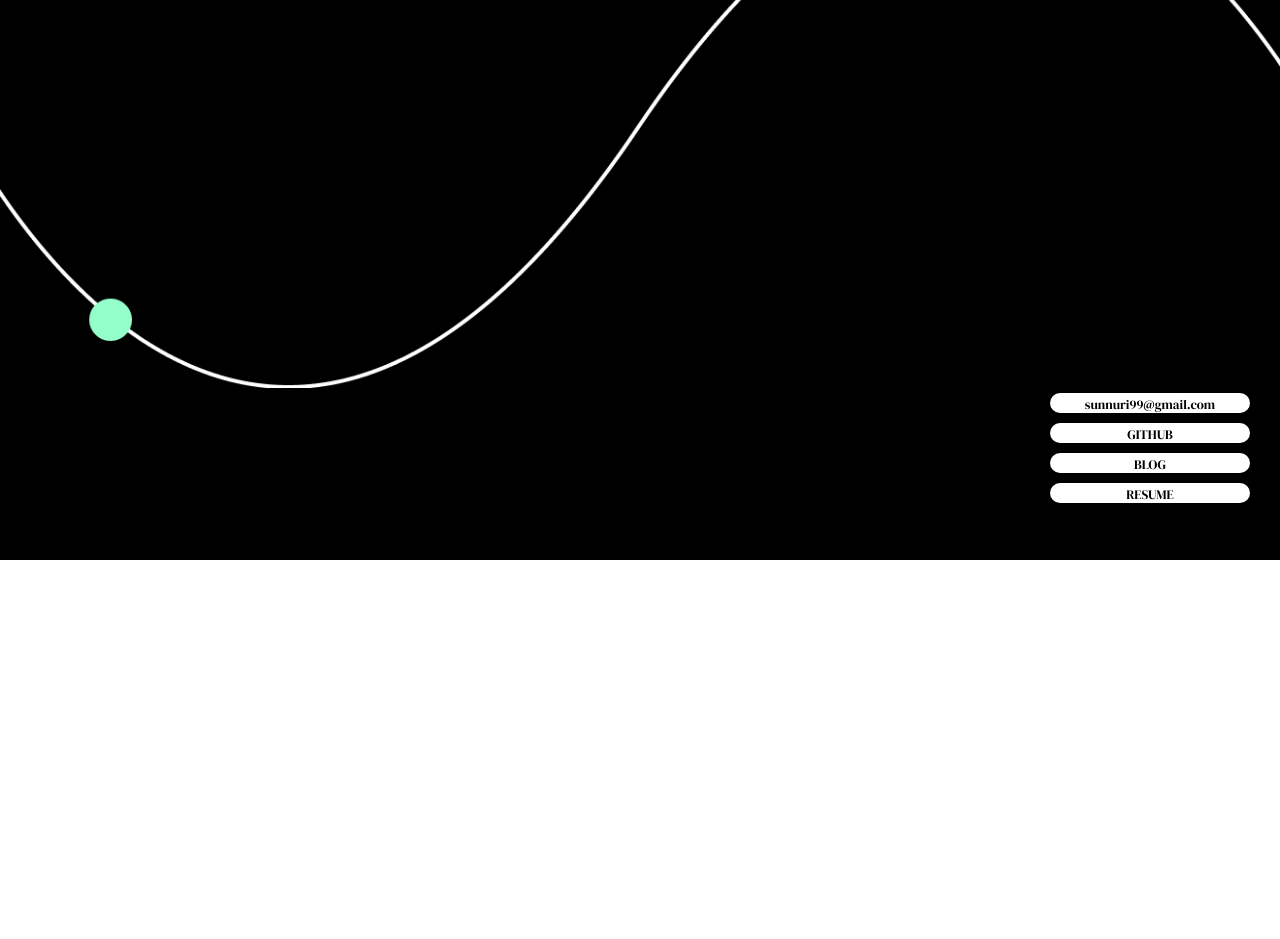
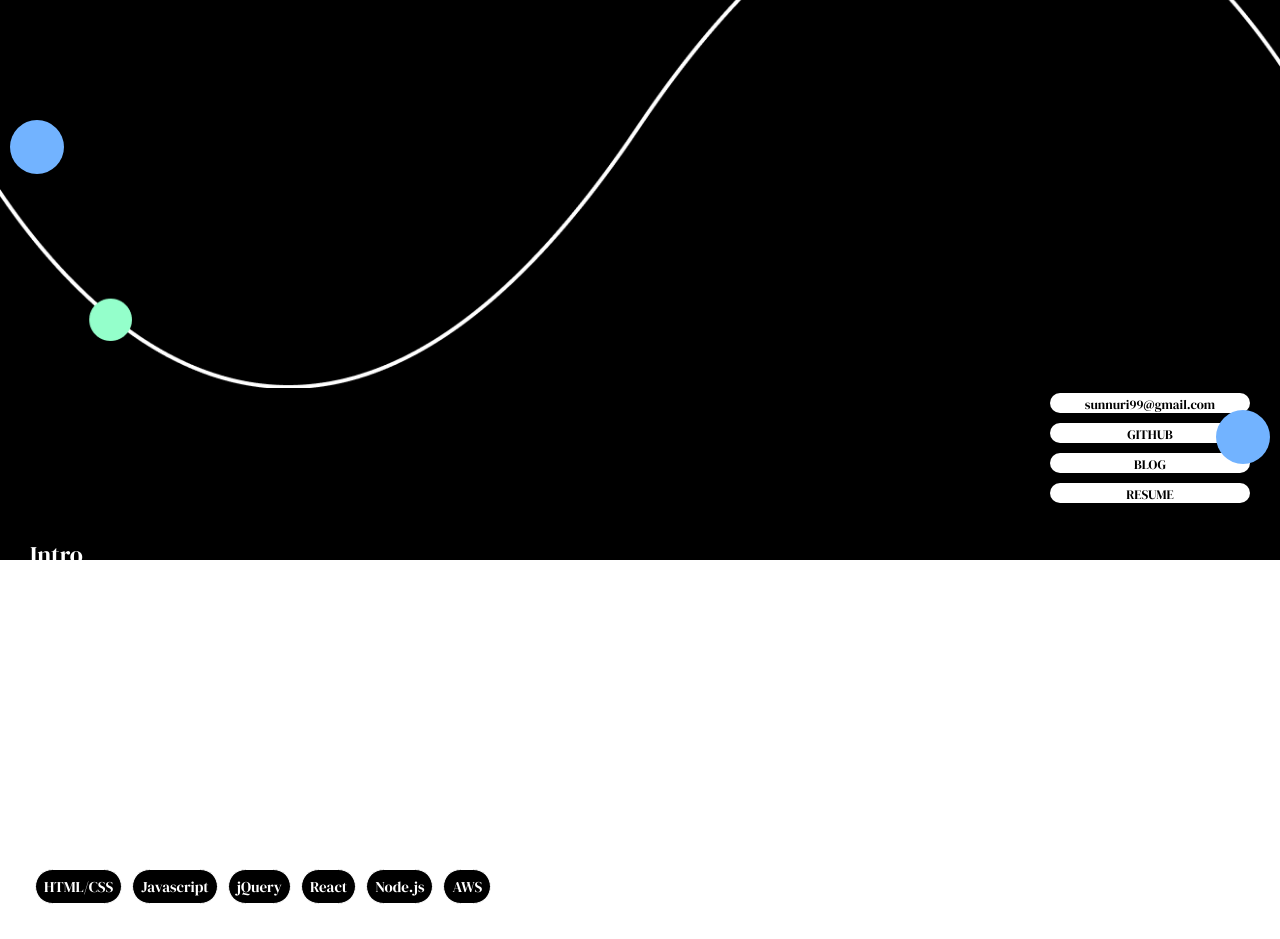
Before and after one commit to dawncoding/portfolio, a React (Create React App) app: page / in a window 1280 px wide. Shown: the part 240-1179 px from the top of the page. Before the commit the page ends 904 px from the top, so only its background shows below. Built offline with nearby package versions, Linux system fonts and the light colour scheme; a web font is replaced by a local one.

Commit message:
featl/#4 - skill title, filter 구성

```diff
--- a/src/App.js
+++ b/src/App.js
@@ -7,6 +7,8 @@ import FrontendDeveloperText from "./components/FrontendDeveloperText";
 import SunjinPortfolioText from "./components/SunjinPortfolioText";
 import Circle from "./components/Circle";
 import InfoButton from "./components/InfoButton";
+import Introduction from "./components/Introduction";
+import Skill from "./components/Skill";
 
 function App() {
   return (
@@ -22,6 +24,14 @@ function App() {
           <Circle circleNumber="first" />
           <InfoButton />
         </div>
+        <div className="container__body--intro">
+          <Introduction />
+          <Circle circleNumber="second" />
+        </div>
+        <div className="container__body--skill">
+          <Skill />
+          <Circle circleNumber="third" />
+        </div>
       </div>
     </div>
   );
--- /dev/null
+++ b/src/components/Skill.js
@@ -0,0 +1,18 @@
+import "../styles/css/common/Skill.css";
+import SkillFilter from "./SkillFilter.js";
+
+export default function Skill() {
+  return (
+    <div className="skill">
+      <div className="skill__title">Skill</div>
+      <div className="skill__filter">
+        <SkillFilter name="HTML/CSS"></SkillFilter>
+        <SkillFilter name="Javascript"></SkillFilter>
+        <SkillFilter name="jQuery"></SkillFilter>
+        <SkillFilter name="React"></SkillFilter>
+        <SkillFilter name="Node.js"></SkillFilter>
+        <SkillFilter name="AWS"></SkillFilter>
+      </div>
+    </div>
+  );
+}
--- /dev/null
+++ b/src/components/SkillFilter.js
@@ -0,0 +1,9 @@
+import "../styles/css/common/Skill.css";
+
+export default function SkillFilter(props) {
+  return (
+    <>
+      <div className="skill__filter--box">{props.name}</div>
+    </>
+  );
+}
--- a/src/styles/css/common/Circle.css
+++ b/src/styles/css/common/Circle.css
@@ -12,6 +12,11 @@
 }
 
 .second {
-  top: 150px;
+  top: 360px;
   left: 10px;
 }
+
+.third {
+  top: 650px;
+  right: 10px;
+}
--- a/src/styles/css/common/Container.css
+++ b/src/styles/css/common/Container.css
@@ -10,5 +10,5 @@
 .container__body {
   display: flex;
   width: 100vw;
-  height: 100vh;
+  flex-direction: column;
 }
--- /dev/null
+++ b/src/styles/css/common/Skill.css
@@ -0,0 +1,35 @@
+.skill {
+  display: flex;
+  flex-direction: column;
+  margin: 30px;
+}
+.skill__title {
+  color: white;
+  font-family: DM Serif Display;
+  font-size: 24px;
+  font-style: normal;
+  font-weight: 400;
+  line-height: normal;
+  display: flex;
+  justify-content: flex-end;
+  z-index: 10;
+}
+.skill__filter {
+  display: flex;
+  flex-wrap: wrap;
+}
+.skill__filter--box {
+  display: flex;
+  padding: 6px 8px;
+  margin: 5px;
+  text-align: center;
+  color: white;
+  font-family: DM Serif Display;
+  font-size: 15px;
+  font-style: normal;
+  font-weight: 400;
+  line-height: normal;
+  border-radius: 20px;
+  border: 1px solid #fff;
+  background: black;
+}
--- a/src/styles/scss/common/Circle.scss
+++ b/src/styles/scss/common/Circle.scss
@@ -15,6 +15,11 @@
 }
 
 .second {
-  top: 150px;
+  top: 360px;
   left: 10px;
 }
+
+.third {
+  top: 650px;
+  right: 10px;
+}
--- a/src/styles/scss/common/Container.scss
+++ b/src/styles/scss/common/Container.scss
@@ -11,6 +11,6 @@
   &__body {
     display: flex;
     width: 100vw;
-    height: 100vh;
+    flex-direction: column;
   }
 }
--- /dev/null
+++ b/src/styles/scss/common/Skill.scss
@@ -0,0 +1,30 @@
+@use "../helper/" as *;
+
+.skill {
+  display: flex;
+  flex-direction: column;
+  margin: 30px;
+  &__title {
+    @include mixin-title;
+    display: flex;
+    justify-content: flex-end;
+    z-index: 10;
+  }
+  &__filter {
+    display: flex;
+    flex-wrap: wrap;
+    &--box {
+      // Layout
+      display: flex;
+      padding: 6px 8px;
+      margin: 5px;
+      text-align: center;
+
+      // Style
+      @include mixin-skill--filter;
+      border-radius: 20px;
+      border: 1px solid #fff;
+      background: black;
+    }
+  }
+}
--- a/src/styles/scss/helper/_mixin.scss
+++ b/src/styles/scss/helper/_mixin.scss
@@ -52,6 +52,10 @@ $tabletPlus: v.$tablet + 1;
   @include kor--font(white, 20px, 400, normal);
 }
 
+@mixin skill--filter {
+  @include eng--font(white, 15px, 400, normal);
+}
+
 @mixin info--button {
   @include eng--font(black, 13px, 400, normal);
 }
```
